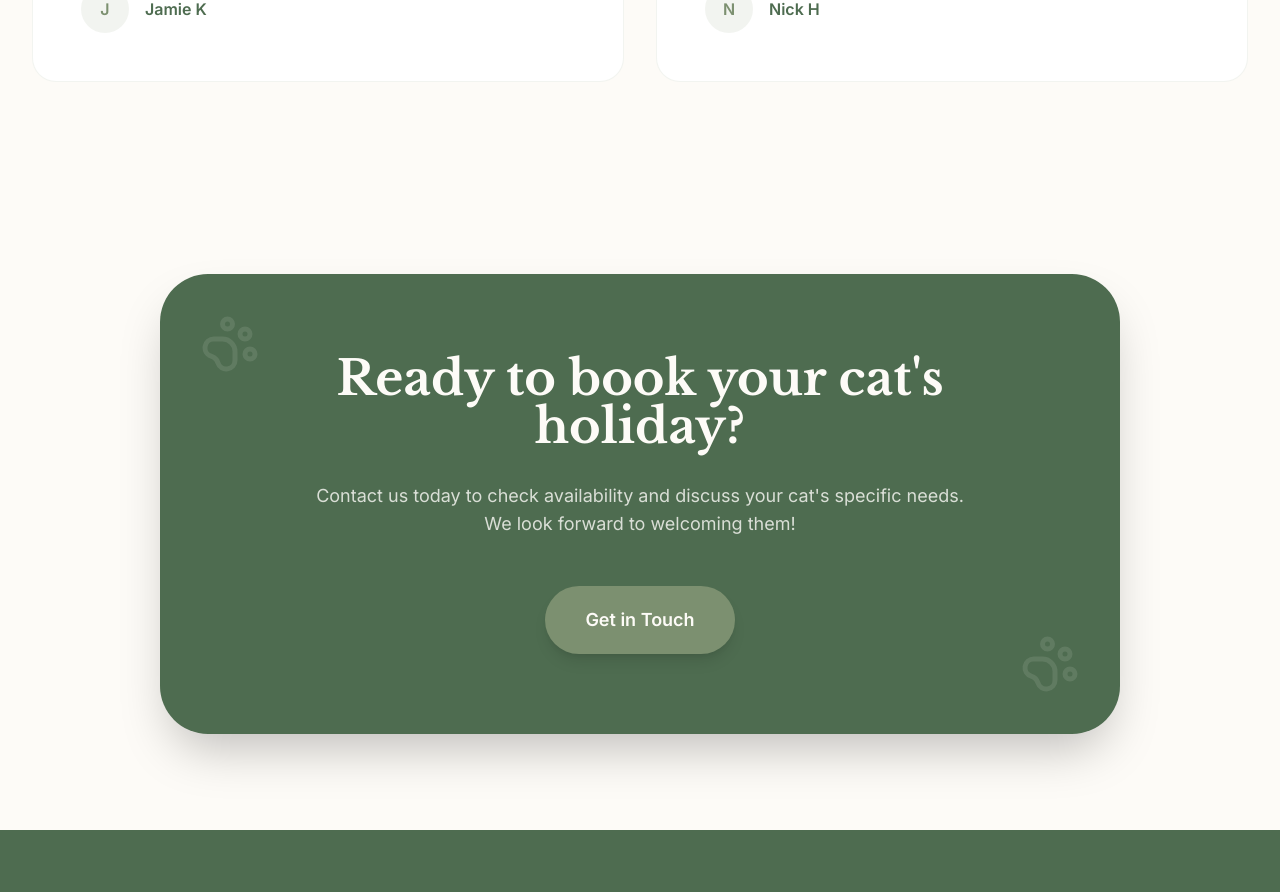
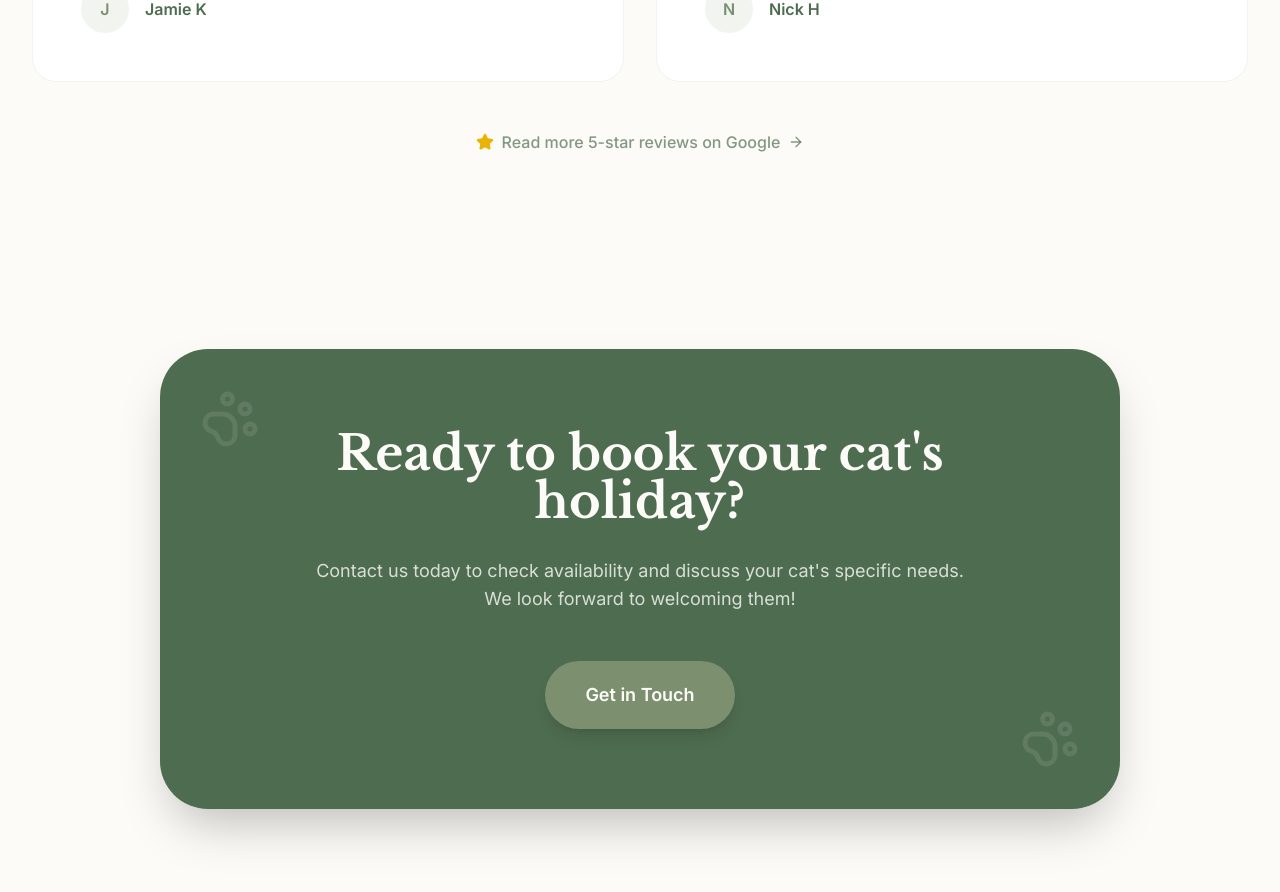
Before and after one commit to jeremyw24/treetopscattery.com.au, a React (Vite) app: page / in a window 1280 px wide. Shown: the part 3200-4092 px from the top of the page. Built offline with nearby package versions, Linux system fonts and the light colour scheme.

Commit message:
add google link and set favicon

```diff
--- a/index.html
+++ b/index.html
@@ -3,6 +3,7 @@
   <head>
     <meta charset="UTF-8" />
     <meta name="viewport" content="width=device-width, initial-scale=1.0" />
+    <link rel="icon" type="image/svg+xml" href="/favicon.svg" />
     <title>Treetops Boarding Cattery</title>
   </head>
   <body>
--- a/src/pages/Home.tsx
+++ b/src/pages/Home.tsx
@@ -208,6 +208,18 @@ const Testimonials = () => {
             </div>
           ))}
         </div>
+        <div className="text-center mt-12">
+          <a
+            href="https://www.google.com/search?sca_esv=47ddced43427c821&hl=en-AU&sxsrf=ANbL-n4CJ040wmo1CTm8FkYY3CuIvZOMjw:1774997354855&si=AL3DRZHrmvnFAVQPOO2Bzhf8AX9KZZ6raUI_dT7DG_z0kV2_x8A7MwhqYq-DiHMX_jRIrnD4AREd03fuTX-rxcABiQ3A-GKZkyaztfrQlDCMSPGaPyzvD8HZZqIclSCVEIn_yfOWvJ_HAEAKK4_I-s2jSyRb2NegDg%3D%3D&q=Treetops+Boarding+Cattery+Reviews&sa=X&ved=2ahUKEwjAzcC2nMuTAxVVWXADHarjK9UQ0bkNegQILRAH&biw=1287&bih=928&dpr=1"
+            target="_blank"
+            rel="noopener noreferrer"
+            className="inline-flex items-center gap-2 text-forest/70 hover:text-forest font-medium transition-colors"
+          >
+            <Star size={18} className="text-yellow-500 fill-yellow-500" />
+            Read more 5-star reviews on Google
+            <ArrowRight size={16} />
+          </a>
+        </div>
       </div>
     </section>
   );
```
Also changed, not shown: public/favicon.svg (added).
